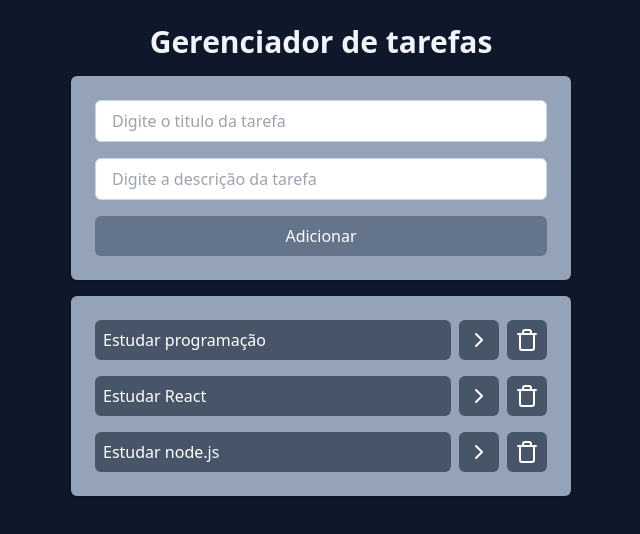
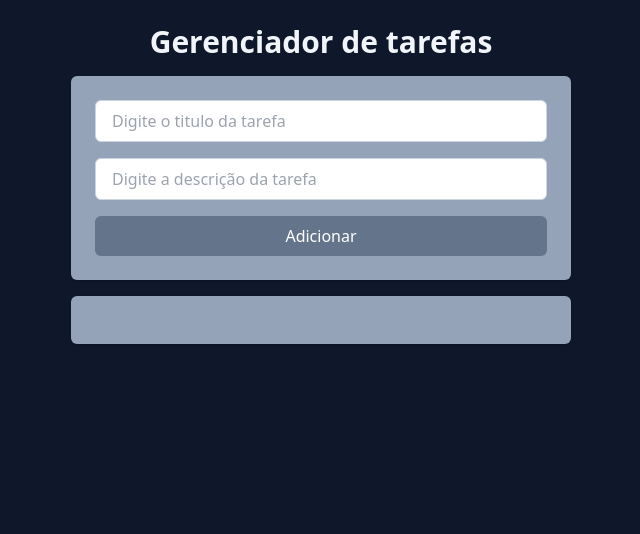
Before and after one commit to GuilhermeHorta22/React-basico, a React (Vite) app: page / in a window 1280 px wide. Shown: the top 534 px of the page, without its empty margins (319-959 px from the left). Built offline with nearby package versions, Linux system fonts and the light colour scheme.

Commit message:
adicionando function que integra uma api

```diff
--- a/src/App.jsx
+++ b/src/App.jsx
@@ -1,28 +1,32 @@
-import { useState} from 'react';
+import { useEffect, useState} from 'react';
 import Tasks from './components/Tasks.jsx';
 import AddTasks from './components/AddTasks.jsx';
 import { v4 } from 'uuid'; //biblioteca para sortear valores para nosso ID
 
 function App()
 {
-  const [tasks, setTasks] = useState([{
-    id: 1,
-    title: 'Estudar programação',
-    description: 'Estudar para se tornar um desenvolvedor full stack',
-    isCompleted: false
-  },
-  {
-    id: 2,
-    title: 'Estudar React',
-    description: 'Estudar react para aprimorar meu conhecimento front-end',
-    isCompleted: false
-  },
-  {
-    id: 3,
-    title: 'Estudar node.js',
-    description: 'Estudar node.js para aprimorar meu conhecimento back-end',
-    isCompleted: false
-  }]);
+  //adicionando e mantendo os dados antigos na nossa lista
+  const [tasks, setTasks] = useState(
+    JSON.parse(localStorage.getItem("tasks")) || []
+  );
+
+  //pegando os dados que foi preenchido e deixando armazenados para nao se perder quando atualizar
+  useEffect(() => {
+    localStorage.setItem("tasks", JSON.stringify(tasks));
+  }, [tasks]);
+
+  useEffect(() => {
+    const fetchTask = async () => { //chamando a nossa API
+      const response = await fetch("https://jsonplaceholder.typicode.com/todos?_limit=10",
+        {
+          method: "GET",
+        }
+      );
+      const data = await response.json();  //pegando os dados que ela retorna
+      setTasks(data); //armazenando / persistindo os dados que foi retornado
+    }
+    //fetchTask(); //se voce quiser chamar uma API
+  }, []);
 
   //function chamada para alterar os estado do nosso button de task
   function onTaskClick(taskId)
@@ -44,6 +48,7 @@
     setTasks(newTask);
   }
 
+  //function para adicionar uma nova task, sendo passado o title e description que veio atraves de input
   function onAddTaskSubmit(title, description)
   {
     const newTask = {
```
Also changed, not shown: anotacoes.txt.
